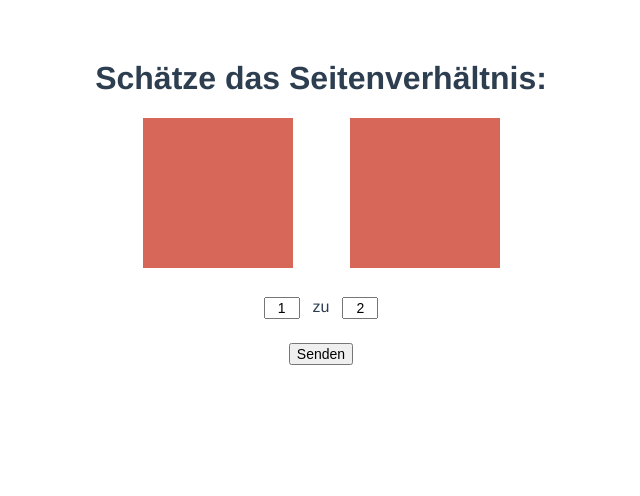
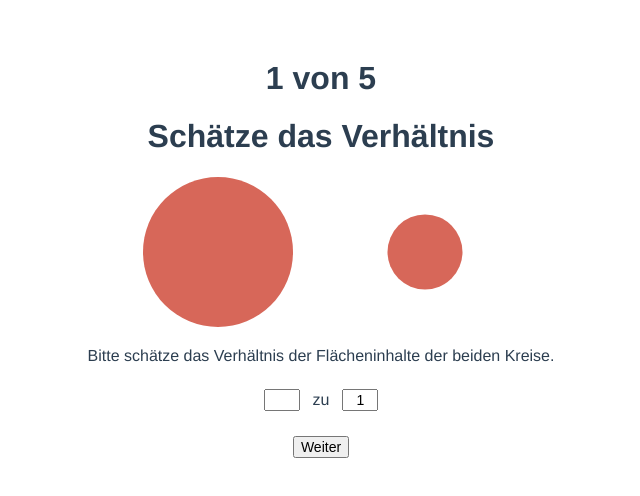
Before and after one commit to catcosmo/Vis17, a Vue app in the folder uebung-01/: page / in a window 1280 px wide. Shown: the top 496 px of the page, without its empty margins (319-959 px from the left). Built offline with nearby package versions, Linux system fonts and the light colour scheme.

Commit message:
Set up complete test and display results

```diff
--- a/uebung-01/src/App.vue
+++ b/uebung-01/src/App.vue
@@ -1,16 +1,40 @@
 <template>
   <div id="app">
-    <picker></picker>
+    <div class="test" v-if="results.length < 5">
+      <h1>{{currentStep}} von {{totalSteps}}</h1>
+      <picker @result="onResult" />
+    </div>
+    <evaluation :results="results" v-else />
   </div>
 </template>
 
 <script>
+import Evaluation from './components/Evaluation'
 import Picker from './components/Picker'
 
 export default {
   name: 'app',
+
+  // import and name our components so we can use them in the template
   components: {
-    Picker
+    Evaluation, Picker
+  },
+
+  // our app state
+  data () {
+    return {
+      currentStep: 1,
+      totalSteps: 5,
+      results: []
+    }
+  },
+
+  methods: {
+    // aggregate all the results we get from our picker component
+    onResult (result) {
+      this.results.push(result)
+      this.currentStep++
+    }
   }
 }
 </script>
--- /dev/null
+++ b/uebung-01/src/components/Evaluation.vue
@@ -0,0 +1,52 @@
+<template lang="html">
+  <div class="">
+    <h1>Der Test ist zuende!</h1>
+    <p>
+      Nach der Formel<br>
+      <em>(wahrgenommenes Größenverhältnis) = (tatsächliches Verhältnis der Flächeninhalte)<sup>x</sup></em><br>
+      ergibt sich für dich im Durchschnitt:
+    </p>
+    <h2><em>x = {{x}}</em></h2>
+  </div>
+</template>
+
+<script>
+export default {
+  name: 'evaluation',
+
+  // the results are our guesses entered in the other component
+  props: ['results'],
+
+  computed: {
+    // we calculate our x based on the results we got passed in as a prop
+    x () {
+      console.log('results', this.results)
+
+      // calculate the area of a circle
+      const area = (r) => Math.PI * r * r
+
+      // get the logarithm of x to base y
+      // source: https://developer.mozilla.org/en-US/docs/Web/JavaScript/Reference/Global_Objects/Math/log
+      const baseLog = (x, y) => Math.log(y) / Math.log(x)
+
+      // calculate the x for every single result
+      const xs = this.results
+        .map(r => ({
+          actualRatio: area(r.circles.left) / area(r.circles.right),
+          guessedRatio: parseInt(r.guesses.left, 10) / parseInt(r.guesses.right, 10)
+        }))
+        .map(r => baseLog(r.actualRatio, r.guessedRatio))
+        .filter(i => !isNaN(i))
+
+      console.log('xs', xs)
+
+      // sum all x and get the average
+      const avg = xs.reduce((a, b) => a + b) / xs.length
+      console.log('avg', avg)
+
+      // rounded it to two decimal digits
+      return Math.round(avg * 100) / 100
+    }
+  }
+}
+</script>
--- a/uebung-01/src/components/Picker.vue
+++ b/uebung-01/src/components/Picker.vue
@@ -1,23 +1,25 @@
 <template lang="html">
   <div class="">
-    <h1 class="question">Schätze das Seitenverhältnis:</h1>
+    <h1 class="question">Schätze das Verhältnis</h1>
 
     <figure>
       <svg width="357" height="150" viewBox="0 0 357 150">
-        <rect width="150" height="150" x="0" fill="#D76759" />
-        <rect width="150" height="150" x="207" fill="#D76759" />
+        <circle cx="75" cy="75" :r="circles.left" fill="#D76759" />
+        <circle cx="282" cy="75" :r="circles.right" fill="#D76759" />
       </svg>
     </figure>
+
+    <p>Bitte schätze das Verhältnis der Flächeninhalte der beiden Kreise.</p>
 
     <section class="test">
       <form class="answer" @submit.prevent="onSubmit">
         <p>
-          <input type="text" v-model="leftSquare">
+          <input type="text" v-model="guesses.left">
           zu
-          <input type="text" v-model="rightSquare">
+          <input type="text" v-model="guesses.right">
         </p>
         <p>
-          <button type="submit">Senden</button>
+          <button type="submit">Weiter</button>
         </p>
       </form>
     </section>
@@ -29,24 +31,48 @@ export default {
   // the name is only relevant for debugging
   name: 'picker',
 
-  // 'data' is the state of a component
+  // 'data' is the state of our component
   data () {
+    const circles = this.generateCircles()
+
     return {
-      type: 'circle', // either circle or square, decides what we compare,
-      leftSquare: 1, // ratio of left square
-      rightSquare: 2 // to ratio of right square
+      circles,
+      guesses: {
+        left: circles.origin === 'left' ? '1' : null,
+        right: circles.origin === 'right' ? '1' : null
+      }
     }
   },
 
   // under methods we can define functions of a component
   methods: {
+
+    // this method returns two radii and an origin
+    // if the origin is "left", the ratio would be "1 to x", if it is "right",
+    // the ratio would be "x to 1"
+    generateCircles () {
+      const ratio = 1 + Math.ceil(Math.random() * 4) // ∈ [2,5]
+      const origin = Math.random() < 0.5 ? 'left' : 'right'
+
+      return origin === 'left'
+        ? { left: 75 / ratio, right: 75, origin }
+        : { left: 75, right: 75 / ratio, origin }
+    },
+
     // this one is called onSubmit, because in the template we said "@submit="onSubmit"".
     // it could also be called "schnitzel", so there's no magic or anything
     onSubmit () {
-      console.log('trying to submit the form')
-      console.log('this.leftSquare', parseInt(this.leftSquare, 10))
-      console.log('this.rightSquare', parseInt(this.rightSquare, 10))
-      // not that we don't have to prevent the submit event, because we said "@submit.prevent"
+      // fire an event with our results so we can handle it in parent components
+      this.$emit(
+        'result',
+        // the JSON.parse / stringify returns a deep copy
+        JSON.parse(JSON.stringify({ guesses: this.guesses, circles: this.circles }))
+      )
+
+      // regenerate circles and populate our input fields
+      this.circles = this.generateCircles()
+      this.guesses.left = this.circles.origin === 'left' ? '1' : null
+      this.guesses.right = this.circles.origin === 'right' ? '1' : null
     }
   }
 }
```
